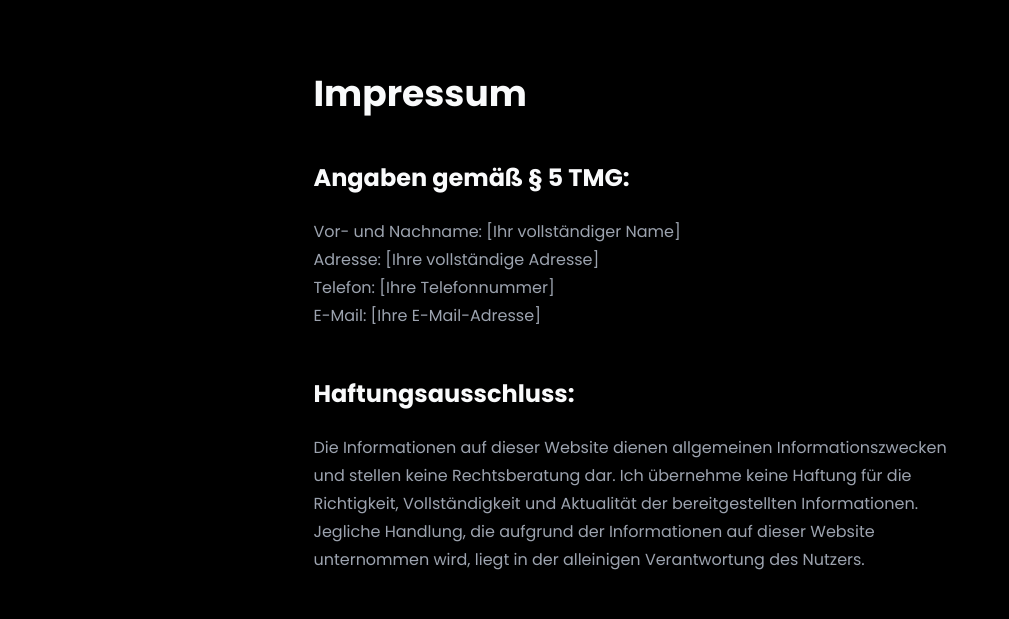
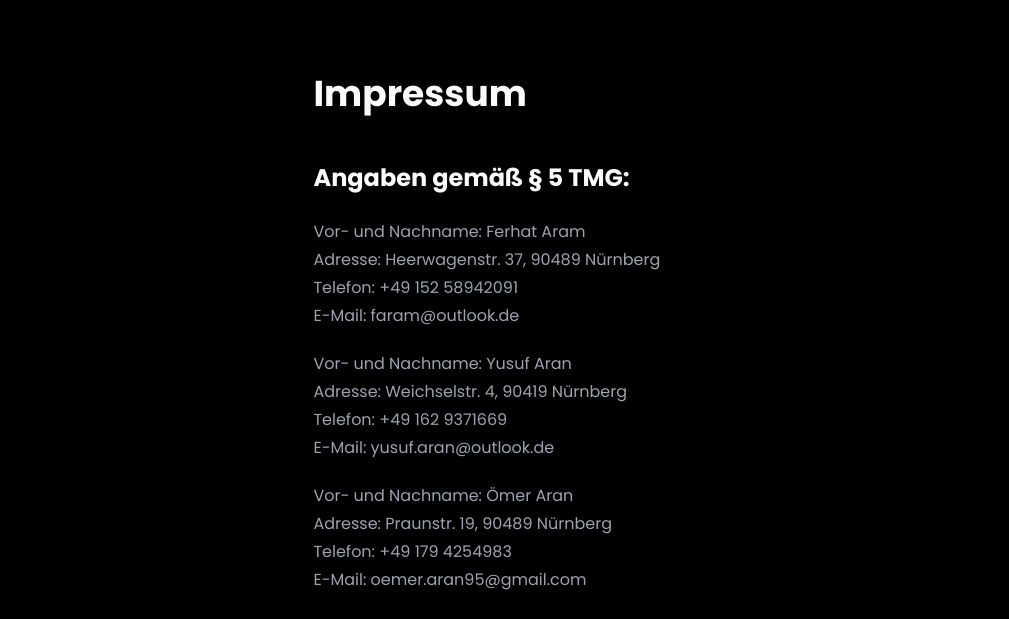
Before and after one commit to a3-projects/a3, an Astro site in the folder website/: page /impressum in a window 1280 px wide. Shown: the part 62-681 px from the top of the page, without its empty margins (0-1009 px from the left). Built offline with nearby package versions, Linux system fonts and the light colour scheme; Astro itself is replaced by a stand-in of ours; what @domchristie/tailwind-utopia, @xpd/tailwind-3dtransforms, tailwindcss-hero-patterns would draw is missing.

Commit message:
feat: add personal data to impressum page

```diff
--- a/website/src/pages/impressum.astro
+++ b/website/src/pages/impressum.astro
@@ -23,10 +23,24 @@ import { Main } from "@/ui/Main";
         <h2>Angaben gemäß § 5 TMG:</h2>
 
         <p>
-          Vor- und Nachname: [Ihr vollständiger Name] <br />
-          Adresse: [Ihre vollständige Adresse]<br />
-          Telefon: [Ihre Telefonnummer]<br />
-          E-Mail: [Ihre E-Mail-Adresse]
+          Vor- und Nachname: Ferhat Aram<br />
+          Adresse: Heerwagenstr. 37, 90489 Nürnberg<br />
+          Telefon: +49 152 58942091<br />
+          E-Mail: faram@outlook.de
+        </p>
+
+        <p>
+          Vor- und Nachname: Yusuf Aran<br />
+          Adresse: Weichselstr. 4, 90419 Nürnberg<br />
+          Telefon: +49 162 9371669<br />
+          E-Mail: yusuf.aran@outlook.de
+        </p>
+
+        <p>
+          Vor- und Nachname: Ömer Aran<br />
+          Adresse: Praunstr. 19, 90489 Nürnberg<br />
+          Telefon: +49 179 4254983<br />
+          E-Mail: oemer.aran95@gmail.com
         </p>
 
         <h2>Haftungsausschluss:</h2>
```
